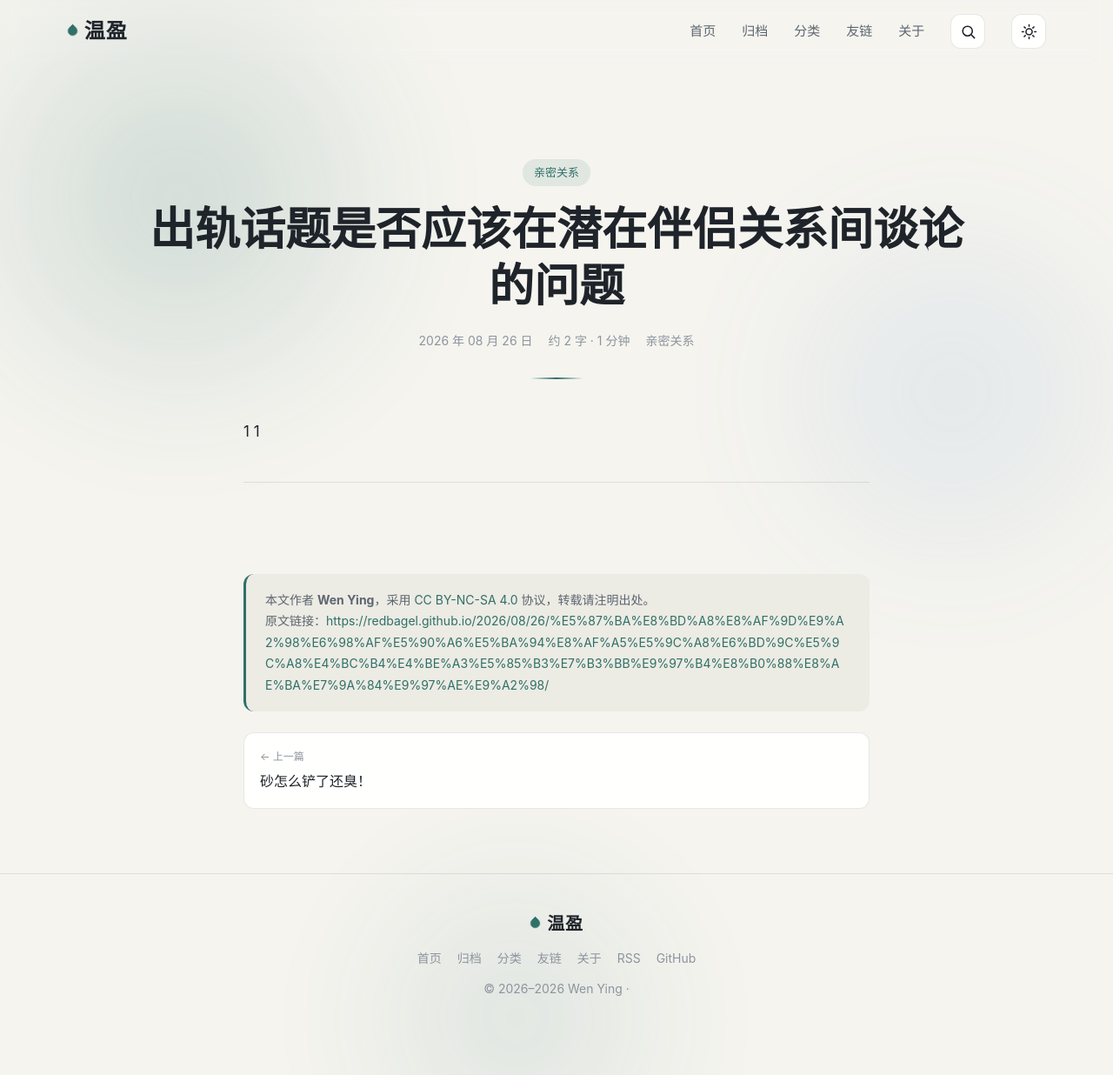
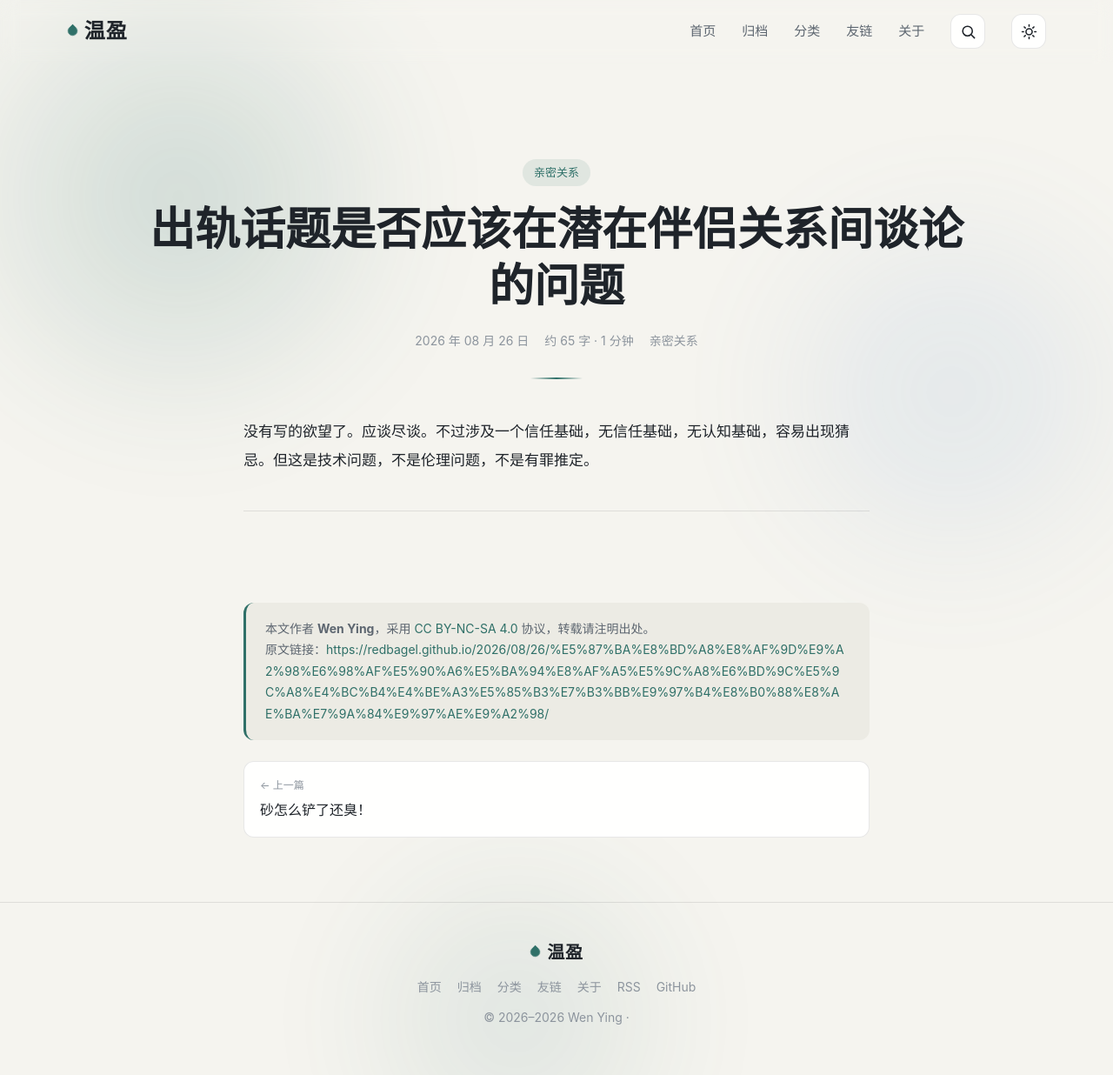
Before and after one commit to RedBagel/RedBagel.github.io, a Jekyll site: the page built from _posts/2026-08-26-出轨话题是否应该在潜在伴侣关系间谈论的问题.md, in a window 1280 px wide and 1236 px high. Shown: the whole window at 87% size. Built offline with Jekyll 4.4.1, drawn with Linux system fonts in a browser that asks for light colours; our own code applies the rules of GitHub Pages for plain Markdown files; comment, search, counter and statistics services are not loaded; a style sheet for code colours, icons or effects is not loaded.

Commit message:
Update 2026-08-26-出轨话题是否应该在潜在伴侣关系间谈论的问题.md

```diff
--- a/_posts/2026-08-26-出轨话题是否应该在潜在伴侣关系间谈论的问题.md
+++ b/_posts/2026-08-26-出轨话题是否应该在潜在伴侣关系间谈论的问题.md
@@ -9,7 +9,6 @@ description:
 comments: true
 ---
 
-1
-1
+没有写的欲望了。应谈尽谈。不过涉及一个信任基础，无信任基础，无认知基础，容易出现猜忌。但这是技术问题，不是伦理问题，不是有罪推定。
 
 ---
```
